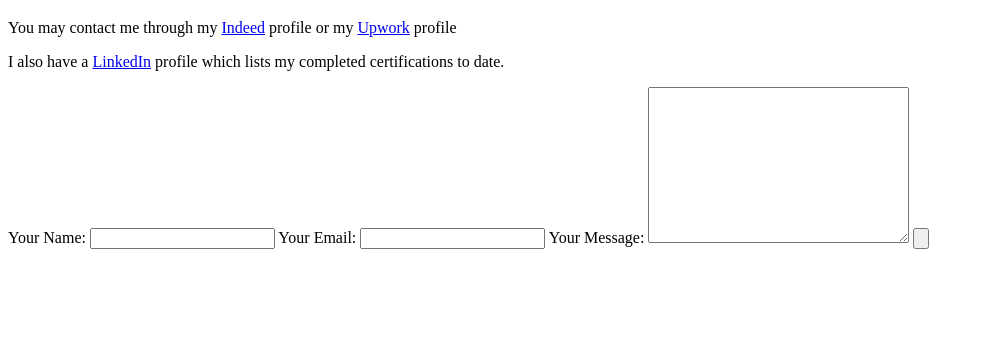
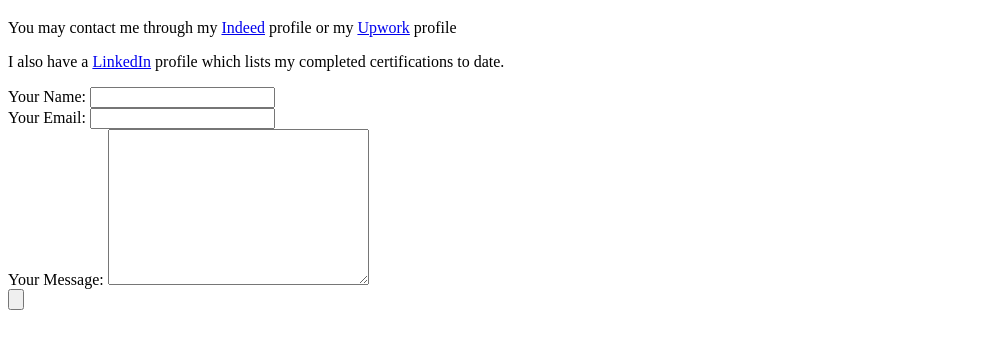
Before and after one commit to rossfion/cv, a plain HTML site: page contact.html in a window 1280 px wide. Shown: the part 61-410 px from the top of the page, without its empty margins (0-984 px from the left). Drawn offline with Linux system fonts and the light colour scheme.

Commit message:
Update contact.html
Added line break tags

```diff
--- a/contact.html
+++ b/contact.html
@@ -12,11 +12,11 @@
         <!-- change action to mailto:myname@myemail.com -->
         <form class="" action="index.html" method="post" enctype="text/plain">
             <label>Your Name:</label>
-            <input type="text" name ="yourName" value="">
+            <input type="text" name ="yourName" value=""><br>
             <label>Your Email:</label>
-            <input type="email" name ="yourEmail" value="">
+            <input type="email" name ="yourEmail" value=""><br>
             <label>Your Message:</label>
-            <textarea rows="10" cols="30" name ="yourMessage"></textarea>
+            <textarea rows="10" cols="30" name ="yourMessage"></textarea><br>
 
             <input type="submit" value="">
         </form>
```
